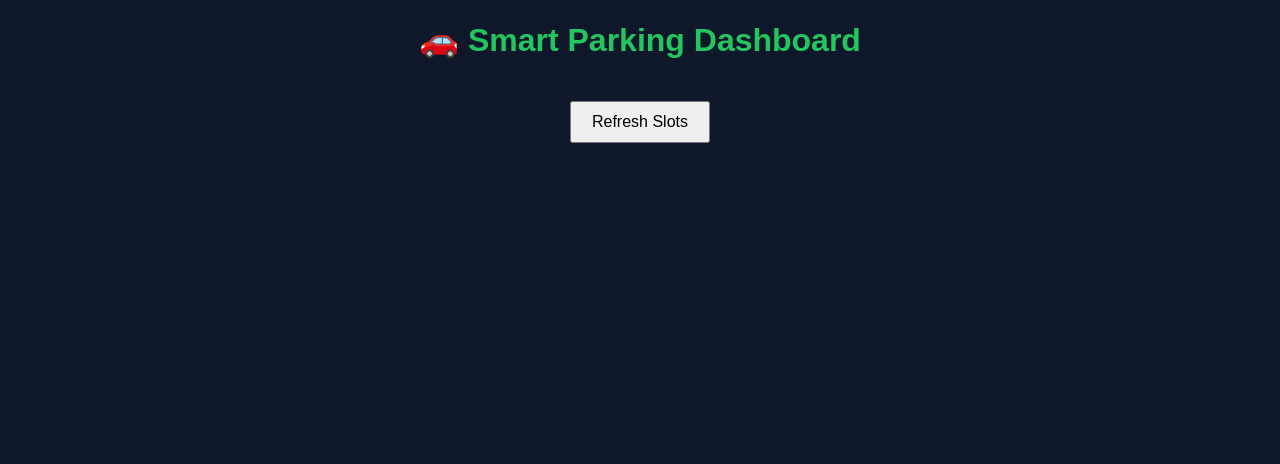
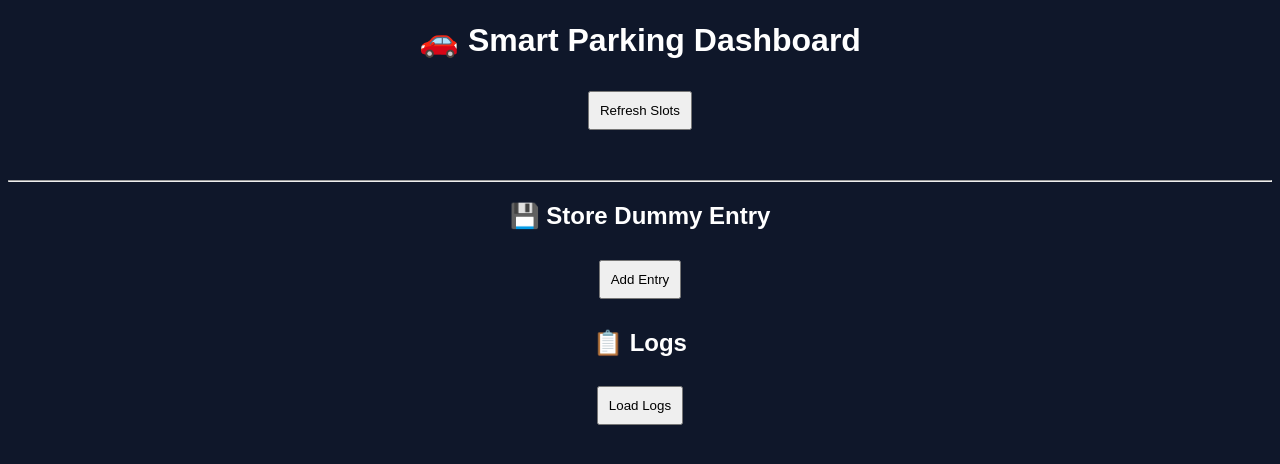
Before and after one commit to mahesh5624/Smartparkingweb, a plain HTML site: page index.html in a window 1280 px wide. Drawn offline with Linux system fonts and the light colour scheme; no server answers.

Commit message:
Update index.html

```diff
--- a/index.html
+++ b/index.html
@@ -1,46 +1,27 @@
 <!DOCTYPE html>
 <html>
 <head>
-  <title>Smart Parking</title>
+<title>Smart Parking Dashboard</title>
 <style>
-    body {
-      font-family: Arial;
-      background: #0f172a;
-      color: white;
-      text-align: center;
-    }
-
-    h1 {
-      color: #22c55e;
-    }
+body { font-family: Arial; background: #0f172a; color: white; text-align: center; }
 
 .grid {
   display: grid;
   grid-template-columns: repeat(3, 150px);
   gap: 20px;
   justify-content: center;
-      margin-top: 30px;
+  margin-top: 20px;
 }
 
 .slot {
   padding: 30px;
   border-radius: 10px;
-      font-size: 18px;
 }
 
-    .free {
-      background: #16a34a;
-    }
+.free { background: green; }
+.occupied { background: red; }
 
-    .occupied {
-      background: #dc2626;
-    }
-
-    button {
-      margin-top: 20px;
-      padding: 10px 20px;
-      font-size: 16px;
-    }
+button { margin: 10px; padding: 10px; }
 </style>
 </head>
 
@@ -53,6 +34,16 @@
 <div class="grid" id="grid"></div>
 
 <h2 id="count"></h2>
+
+<hr>
+
+<h2>💾 Store Dummy Entry</h2>
+<button onclick="storeData()">Add Entry</button>
+
+<h2>📋 Logs</h2>
+<button onclick="loadLogs()">Load Logs</button>
+
+<div id="logs"></div>
 
 <script>
 function loadSlots() {
@@ -74,9 +65,31 @@ function loadSlots() {
     });
 }
 
-// auto load
+function storeData() {
+  fetch("/api/store", {
+    method: "POST",
+    headers: {"Content-Type": "application/json"},
+    body: JSON.stringify({
+      plate: "AP01AB1234",
+      slot: 1,
+      status: "occupied"
+    })
+  }).then(() => alert("Stored in DB"));
+}
+
+function loadLogs() {
+  fetch("/api/logs")
+    .then(res => res.json())
+    .then(data => {
+      let html = "";
+      data.forEach(l => {
+        html += `<p>${l.plate} | Slot ${l.slot} | ${l.status} | ${l.time}</p>`;
+      });
+      document.getElementById("logs").innerHTML = html;
+    });
+}
+
 loadSlots();
-setInterval(loadSlots, 5000);
 </script>
 
 </body>
```
Lines whose indentation alone changed are shown as unchanged.
